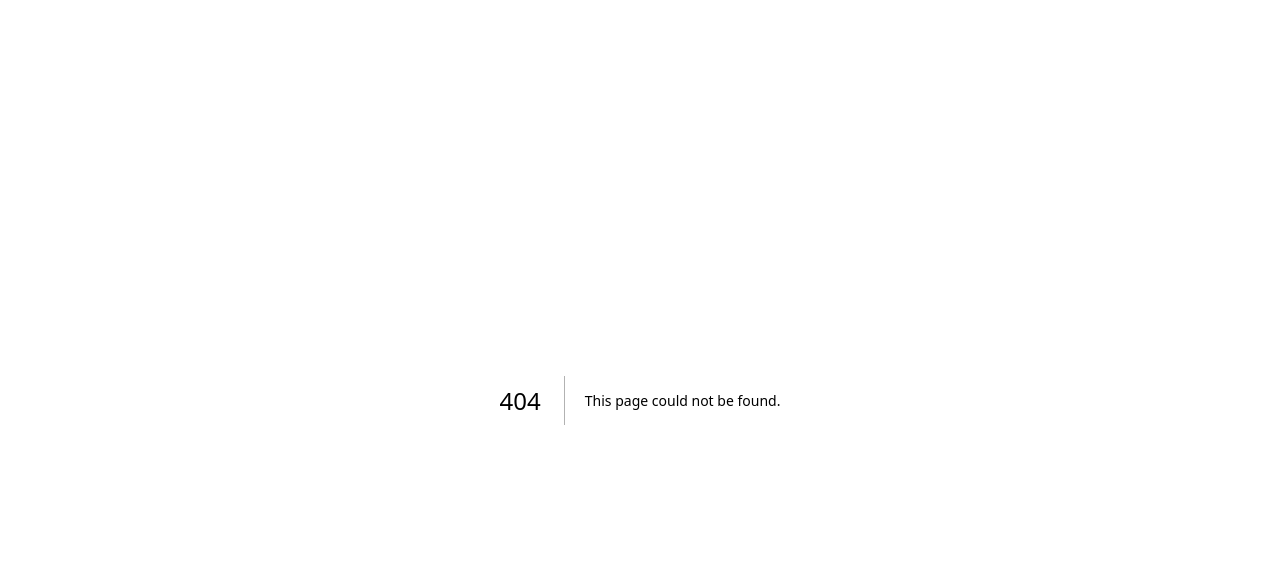
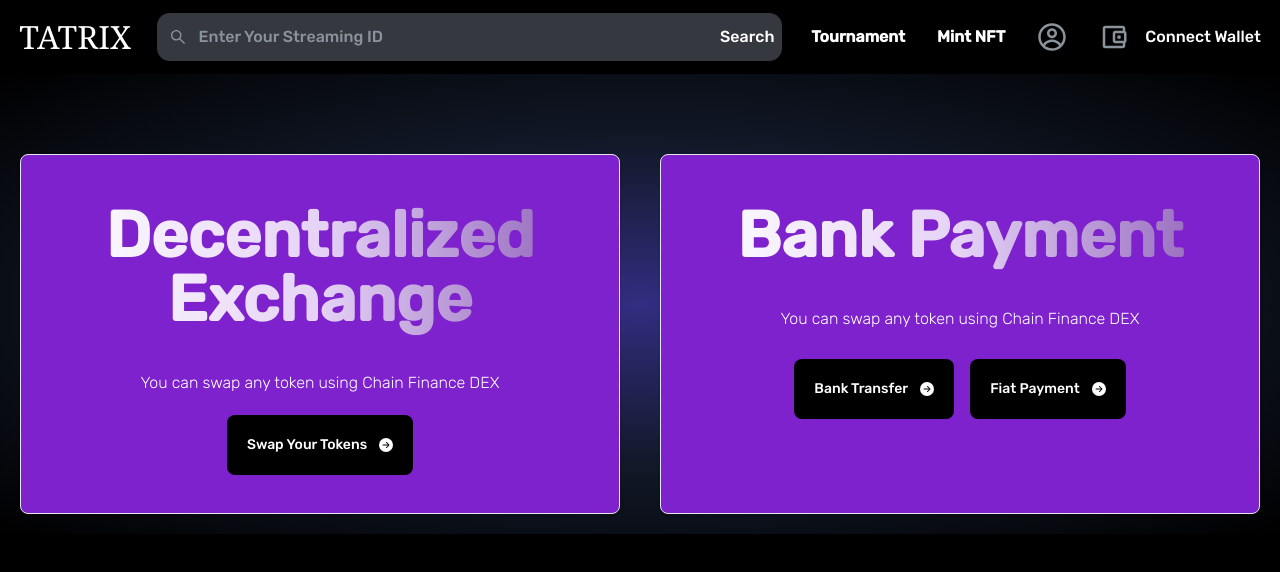
Before and after one commit to Firebond-xyz/Tatrix-, a Next.js app: page /nft in a window 1280 px wide. Before the commit this address had no page. Shown: the top 572 px of the page. Built offline with nearby package versions, Linux system fonts and the light colour scheme.

Commit message:
making Petro wallet as main compoment in page render

```diff
--- a/components/Header.jsx
+++ b/components/Header.jsx
@@ -58,7 +58,7 @@ const Header = () => {
                     {/* <div className={style.headerItem}> Streaming </div> */}
                 </Link>
                 <div className={style.headerItem}> Tournament </div>
-                <div className={style.headerItem}> Mint  NFT</div>
+                <div className={style.headerItem} onClick={() => { router.push('/nft') }}> Mint  NFT</div>
                 <div className={style.headerIcon} onClick={() => { router.push(`/profile/${address}`) }}>
                     <CgProfile />
                 </div>
--- a/components/navigation/navbar.jsx
+++ b/components/navigation/navbar.jsx
@@ -1,13 +1,75 @@
 import Wallet from "../../components/petraWallet/wallet";
+import Image from 'next/image'
+import Link from 'next/link'
+import Router, { useRouter } from 'next/router'
+import React, { useState } from 'react'
+// import tatrixLogo from '../assets/tatrixLogo.png'
+import { AiOutlineSearch } from 'react-icons/ai'
+import { CgProfile } from 'react-icons/cg'
+import { MdOutlineAccountBalanceWallet } from 'react-icons/md'
+
+const style = {
+    wrapper: `bg-black w-screen px-[1.2rem] py-[0.8rem] flex `,
+    logoContainer: `flex items-center cursor-pointer`,
+    logoText: ` ml-[0.8rem] text-white font-semibold text-2xl`,
+    searchBar: `flex flex-1 mx-[0.8rem] w-max-[520px] items-center bg-[#363840] rounded-[0.8rem] hover:bg-[#4c505c]`,
+    searchIcon: `text-[#8a939b] mx-3 font-bold text-lg`,
+    searchInput: `h-[2.6rem] w-full border-0 bg-transparent outline-0 ring-0 px-2 pl-0 text-[#e6e8eb] placeholder:text-[#8a939b]`,
+    headerItems: ` flex items-center align-right justify-end`,
+    headerItem: `text-white px-4 font-bold text-[#c8cacd] hover:text-white cursor-pointer`,
+    headerIcon: `text-[#8a939b] text-3xl font-black px-4 hover:text-white cursor-pointer`,
+}
 
 export default function Navbar() {
-	return (
-		<div>
-			<a target={"_blank"} className="text-[32px] text-white font-serif">
-				{/* <img src="/logo.png"></img> */} TATRIX
-			</a>
-			{/* <ConnectButton></ConnectButton> */}
-			<Wallet/>
-		</div>
-	);
+    const router = useRouter();
+    const [searchQuery, setSearchQuery] = useState('');
+
+
+    return (
+        <div className={style.wrapper}>
+            <Link href="/">
+                <div className={style.logoContainer}>
+                    {/* <Image src={mantleSeaLogo} height={80} width={200} alt="mantle logo" /> */}
+                    <div href="/" target={"_blank"} className="text-[32px] text-white font-serif">
+                        TATRIX
+                    </div>
+                    <div className={style.logoText}></div>
+                </div>
+            </Link>
+
+            {/* search bar to search streams */}
+            <div className={style.searchBar}>
+                <div className={style.searchIcon}>
+                    <AiOutlineSearch />
+                </div>
+                <input className={style.searchInput} type="text" value={searchQuery} placeholder="Enter Your Streaming ID"
+                //  onKeyPress={(e) => {
+                // if (e.key === 'Enter')
+                //     console.log(searchQuery)
+                // }}
+                />
+                <button onClick={() => {
+                    router.push(`/streaming/${searchQuery}`);
+                }} className="text-white px-2">Search</button>
+            </div>
+
+            <div className={style.headerItems}>
+                <Link href="/streaming">
+                    {/* <div className={style.headerItem}> Streaming </div> */}
+                </Link>
+                <div className={style.headerItem}> Tournament </div>
+                <div className={style.headerItem} onClick={() => { router.push('/nft') }}> Mint  NFT</div>
+                <div className={style.headerIcon} onClick={() => { router.push(`/profile/${address}`) }}>
+                    <CgProfile />
+                </div>
+                <div className={style.headerIcon}>
+                    <MdOutlineAccountBalanceWallet />
+                </div>
+                <div>
+
+                    <Wallet />
+                </div>
+            </div>
+        </div >
+    )
 }
--- a/pages/_app.js
+++ b/pages/_app.js
@@ -1,12 +1,15 @@
 import "../styles/globals.css";
 import { useRouter } from "next/router";
+import MainLayout from "../layout/mainLayout";
 
 
 function MyApp({ Component, pageProps }) {
   const router = useRouter()
 
   return (
-    <Component {...pageProps} />
+    <MainLayout>
+      <Component {...pageProps} />
+    </MainLayout>
   );
 }
 
--- a/pages/index.jsx
+++ b/pages/index.jsx
@@ -1,11 +1,9 @@
 // import styles from "../styles/Home.module.css";
-import Header from "../components/Header";
 import Hero from "../components/Hero";
 
 export default function Home() {
   return (
     <div>
-        <Header />
         <Hero />
     </div>
   );
--- /dev/null
+++ b/pages/nft.jsx
@@ -0,0 +1,51 @@
+import React from 'react'
+import Link from 'next/link';
+import { BsFillArrowRightCircleFill } from 'react-icons/bs'
+
+
+export default function Nft() {
+    return (
+        <div className='h-screen bg-black'>
+            <div className='bg-[radial-gradient(ellipse_at_center,_var(--tw-gradient-stops))] from-indigo-900 via-gray-900 to-black'>
+                <div className="grid mb-0 pt-10 pb-5 mt-0 md:mb-10 md:grid-cols-2 ">
+                    <figure className="flex flex-col items-center justify-center pt-10 ">
+
+                        <div className="text-center align-middle w-[600px] h-[360px] p-8 bg-purple-700 border border-gray-200 rounded-lg shadow dark:bg-gray-800 dark:border-gray-700">
+                            <div className="md:mt-4 md:mb-8 mb-6 md:pb-2 bg-gradient-to-r from-[#fff] via-[#fff]/80 to-[#9d9ea1]/50 bg-clip-text
+text-transparent xl:text-[4rem] md:text-5xl font-bold font-polySans md:max-w-5xl text-center text-[22px] max-w-[575px]">
+                                Decentralized Exchange</div>
+                            <p className='text-white pb-5'> You can swap any token using Chain Finance DEX</p>
+                            <Link legacyBehavior href="/">
+                                <a className="inline-flex justify-center align-middle items-center p-5 text-sm font-medium text-center text-white bg-black rounded-lg hover:bg-gray-800 focus:ring-4 focus:outline-none focus:ring-blue-300 dark:bg-blue-600 dark:hover:bg-blue-700 dark:focus:ring-blue-800">
+                                    Swap Your Tokens
+                                    <BsFillArrowRightCircleFill className="ml-3" />
+                                </a>
+                            </Link>
+
+                        </div>
+                    </figure>
+
+
+                    <figure className="flex flex-col items-center justify-center pt-10 ">
+                        <div className="text-center align-middle w-[600px] h-[360px] p-8 bg-purple-700 border border-gray-200 rounded-lg shadow dark:bg-gray-800 dark:border-gray-700">
+                            <div className="md:mt-4 md:mb-8 mb-6 md:pb-2 bg-gradient-to-r from-[#fff] via-[#fff]/80 to-[#9d9ea1]/50 bg-clip-text
+text-transparent xl:text-[4rem] md:text-5xl font-bold font-polySans md:max-w-5xl text-center text-[22px] max-w-[575px]">
+                                Bank Payment</div>
+                            <p className='text-white pb-5'> You can swap any token using Chain Finance DEX</p>
+                            <Link legacyBehavior href="/">
+                                <a className="inline-flex justify-center align-middle items-center m-2 p-5 text-sm font-medium text-center text-white bg-black rounded-lg hover:bg-gray-800 focus:ring-4 focus:outline-none focus:ring-blue-300 dark:bg-blue-600 dark:hover:bg-blue-700 dark:focus:ring-blue-800">
+                                    Bank Transfer
+                                    <BsFillArrowRightCircleFill className="ml-3" />							</a>
+                            </Link>
+                            <Link legacyBehavior href="/">
+                                <a className="inline-flex justify-center align-middle m-2 items-center p-5 text-sm font-medium text-center text-white bg-black rounded-lg hover:bg-gray-800 focus:ring-4 focus:outline-none focus:ring-blue-300 dark:bg-blue-600 dark:hover:bg-blue-700 dark:focus:ring-blue-800">
+                                    Fiat Payment
+                                    <BsFillArrowRightCircleFill className="ml-3" />							</a>
+                            </Link>
+                        </div>
+                    </figure>
+                </div>
+            </div>
+        </div>
+    )
+}
```
